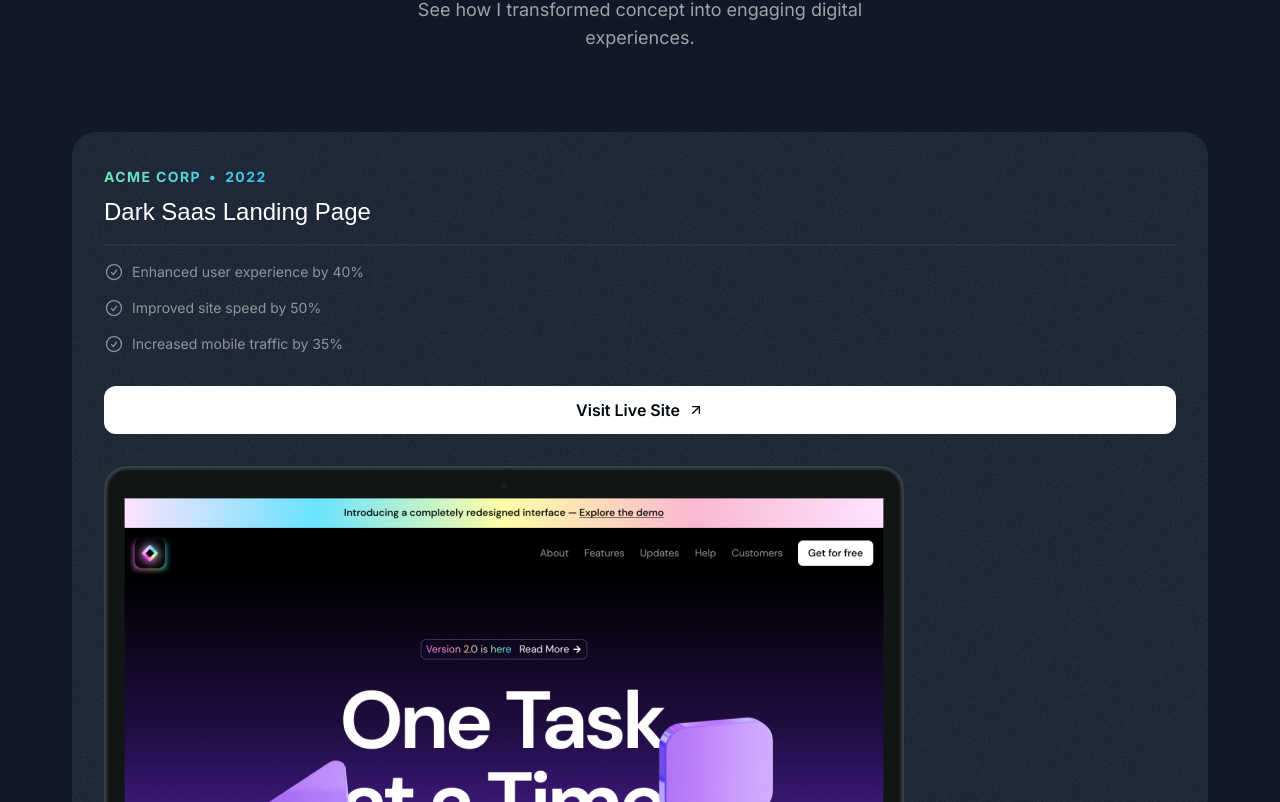
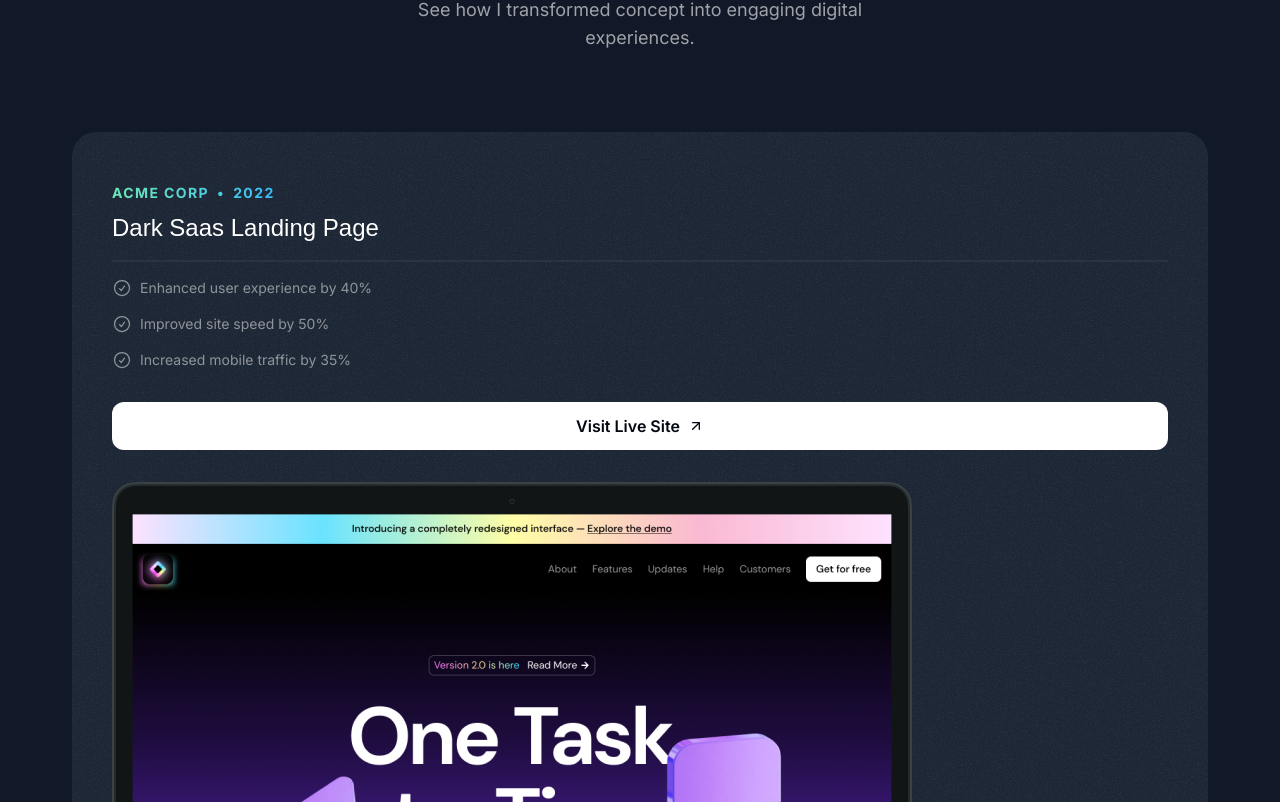
Before and after one commit to andrMaulana/single-page-portfolio, a Next.js app: page / in a window 1280 px wide. Shown: the part 1038-1840 px from the top of the page. Built offline with nearby package versions, Linux system fonts and the light colour scheme; a web font is replaced by a local one.

Commit message:
fix project title medium layout

```diff
--- a/src/sections/Projects.tsx
+++ b/src/sections/Projects.tsx
@@ -58,7 +58,7 @@ export const ProjectsSection = () => {
         <p className="text-center md:text-lg text-white/60 mt-4 max-w-md mx-auto">See how I transformed concept into engaging digital experiences.</p>
         <div className="mt-10 md:mt-20 flex flex-col gap-20">
           {portfolioProjects.map(project => (
-            <div key={project.title} className="bg-gray-800 rounded-3xl relative z-0 overflow-hidden after:-z-10 after:content-[''] after:absolute after-inset-0 after:outline-2 after:outline after:-outline-offset-2 after:rounded-3xl after:outline-white/20 px-8 pt-8 after:pointer-events-none">
+            <div key={project.title} className="bg-gray-800 rounded-3xl relative z-0 overflow-hidden after:-z-10 after:content-[''] after:absolute after-inset-0 after:outline-2 after:outline after:-outline-offset-2 after:rounded-3xl after:outline-white/20 px-8 pt-8 md:pt-12 md:px-10 after:pointer-events-none">
 
               <div className="absolute inset-0 -z-10 opacity-5" style={{
                 backgroundImage: `url(${grainImage.src})`
```
